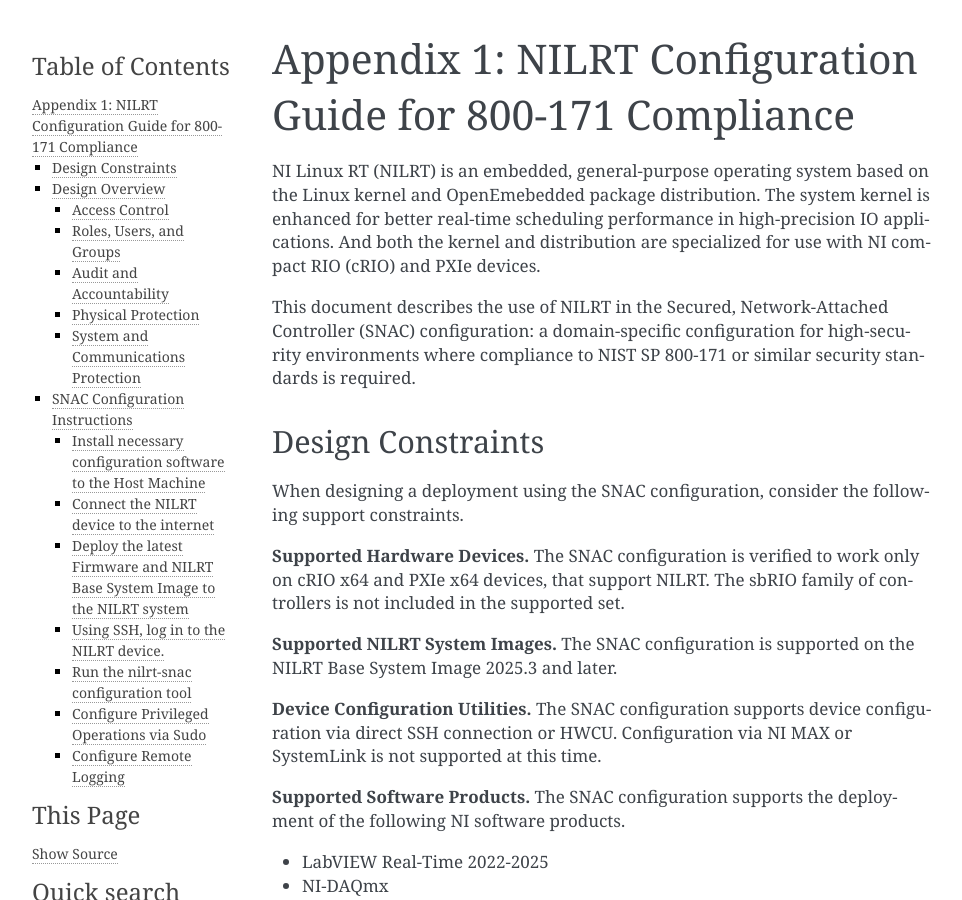
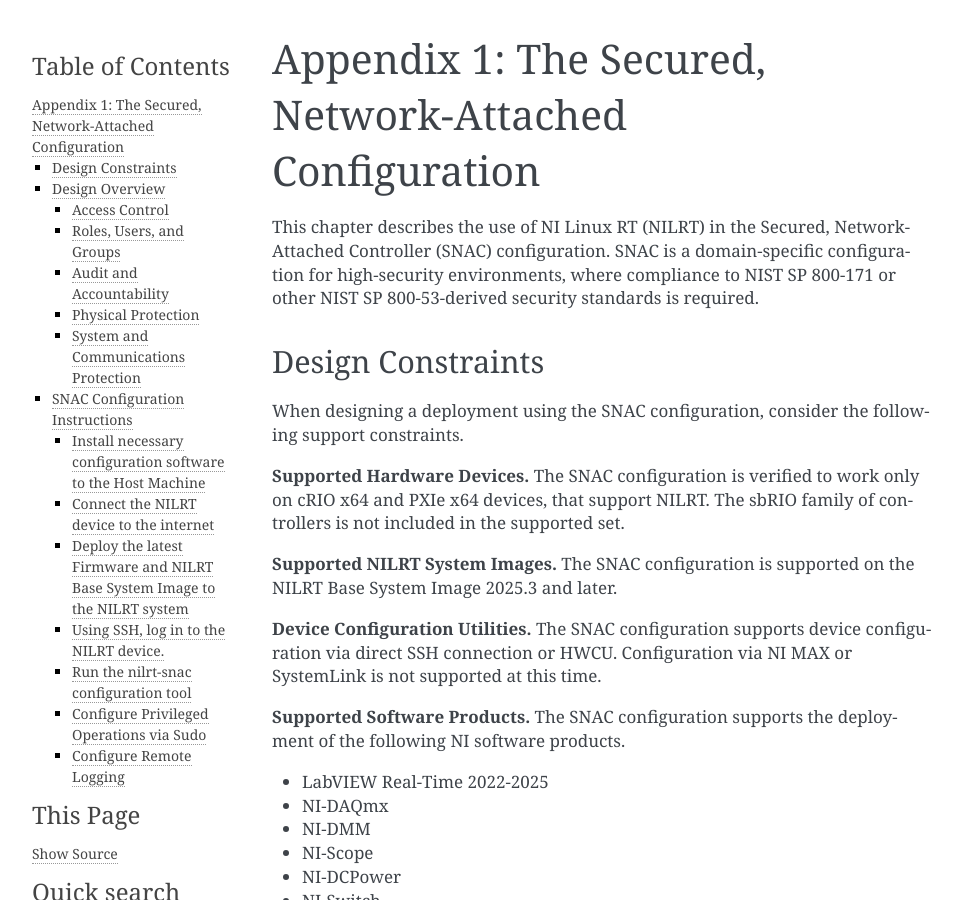
Before and after one commit to ni/nilrt-snac-guide, a Sphinx documentation site: the page built from source/appendix_1.rst, in a window 1280 px wide and 900 px high. Shown: the whole window, without its empty margins (148-1110 px from the left). Built offline with Sphinx 7.4.7, drawn with Linux system fonts in a browser that asks for light colours.

Commit message:
appendix_1: retitle and focus
Appendix 1 is titled as though it is the entire document, retitle it to
make clear that the chapter only discusses the SNAC design.

Remove discussion of NILRT in-general, as that is now a part of the
General System Description chapter. Keep language about SNAC
specifically.

Signed-off-by: Alex Stewart <alex.stewart@emerson.com>

```diff
--- a/source/appendix_1.rst
+++ b/source/appendix_1.rst
@@ -1,21 +1,12 @@
 
-.. _appendix-1--nilrt-configuration-guide-for-800-171-compliance--v1-0-:
+.. _appendix-1:
 
-============================================================
-Appendix 1: NILRT Configuration Guide for 800-171 Compliance
-============================================================
+=======================================================
+Appendix 1: The Secured, Network-Attached Configuration
+=======================================================
 
-NI Linux RT (NILRT) is an embedded, general-purpose operating system
-based on the Linux kernel and OpenEmebedded package distribution. The
-system kernel is enhanced for better real-time scheduling performance in
-high-precision IO applications. And both the kernel and distribution are
-specialized for use with NI compact RIO (cRIO) and PXIe devices.
-
-This document describes the use of NILRT in the Secured,
-Network-Attached Controller (SNAC) configuration: a domain-specific
-configuration for high-security environments where compliance to NIST SP
-800-171 or similar security standards is required.
-
+This chapter describes the use of NI Linux RT (NILRT) in the Secured, Network-Attached Controller (SNAC) configuration.
+SNAC is a domain-specific configuration for high-security environments, where compliance to NIST SP 800-171 or other NIST SP 800-53-derived security standards is required.
 
 .. _design-constraints:
 
```
